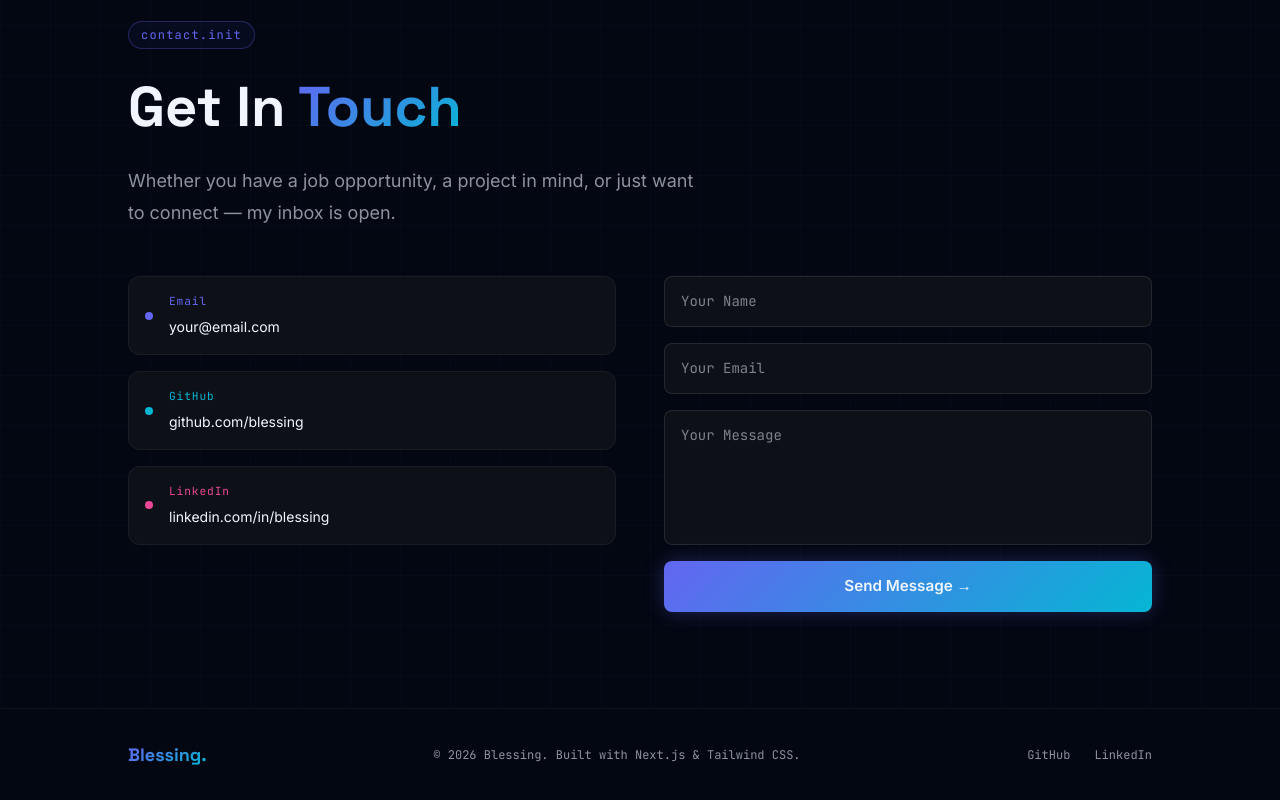
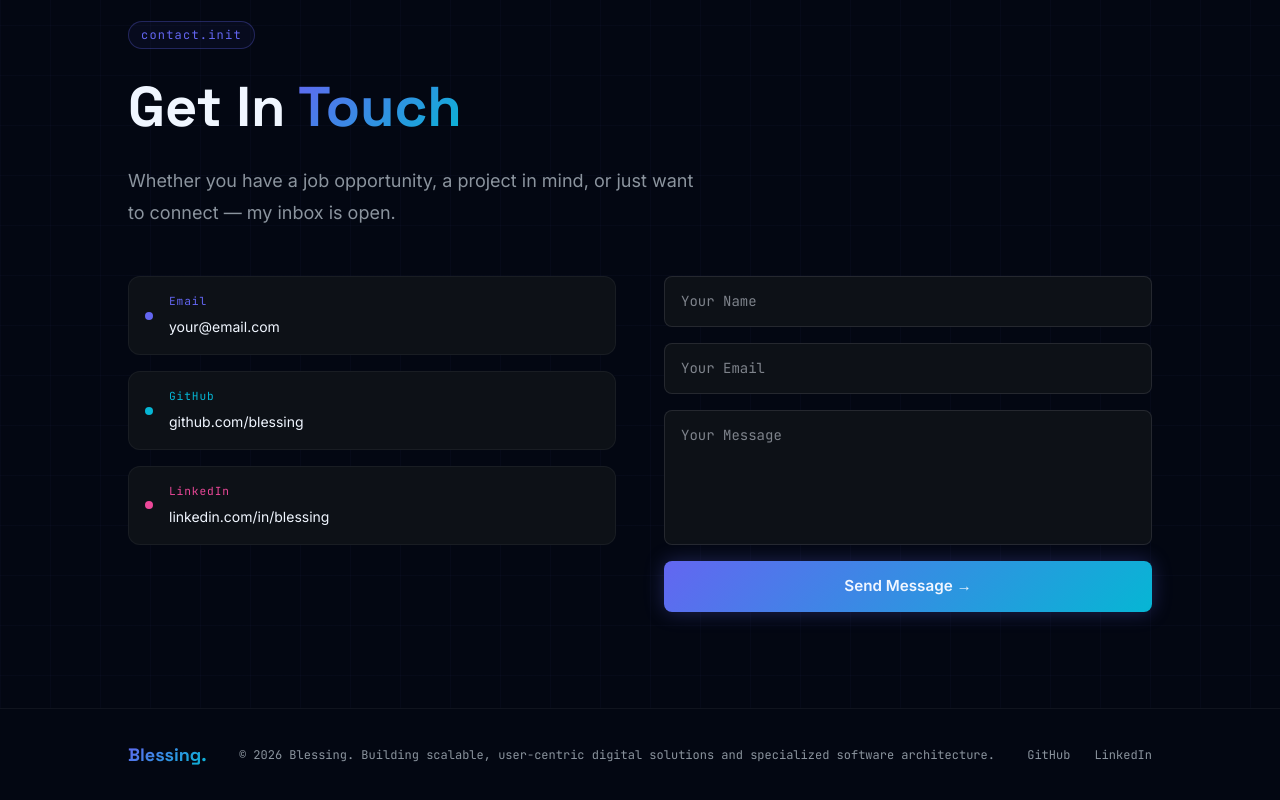
Before and after one commit to Bct3ch/portfolio, a Next.js app: page / in a window 1280 px wide. Shown: the part 4701-5501 px from the top of the page. Built offline with nearby package versions, Linux system fonts and the light colour scheme.

Commit message:
Update portfolio footer content

```diff
--- a/src/components/Footer.tsx
+++ b/src/components/Footer.tsx
@@ -6,7 +6,7 @@ export default function Footer() {
           Blessing.
         </span>
         <p style={{ fontFamily: "var(--font-mono)", color: "#8B949E", fontSize: "0.75rem" }}>
-          &copy; {new Date().getFullYear()} Blessing. Built with Next.js & Tailwind CSS.
+          &copy; {new Date().getFullYear()} Blessing. Building scalable, user-centric digital solutions and specialized software architecture.
         </p>
         <div style={{ display: "flex", gap: "1.5rem" }}>
           <a href="https://github.com" target="_blank" style={{ fontFamily: "var(--font-mono)", color: "#8B949E", fontSize: "0.75rem", textDecoration: "none" }}>GitHub</a>
```
